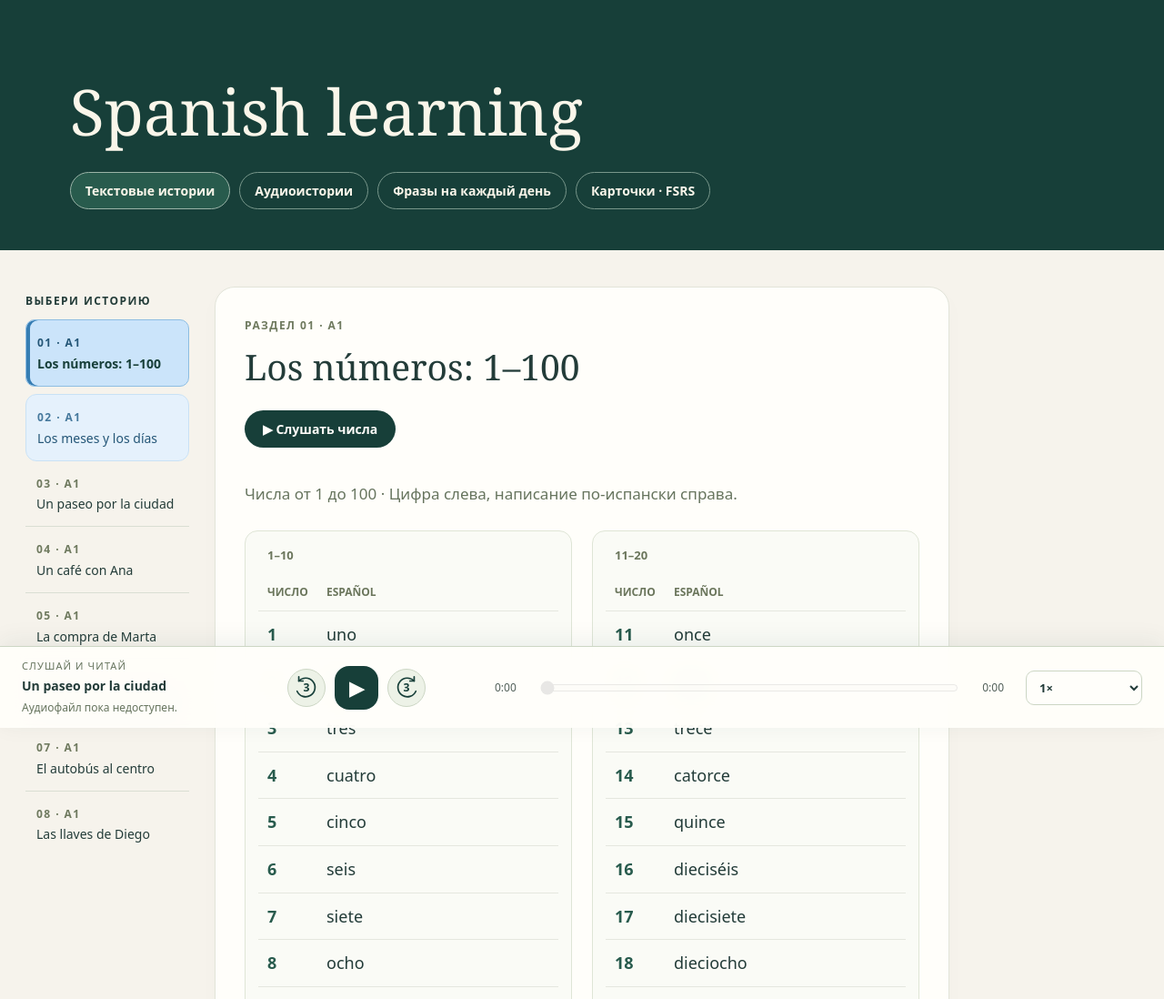
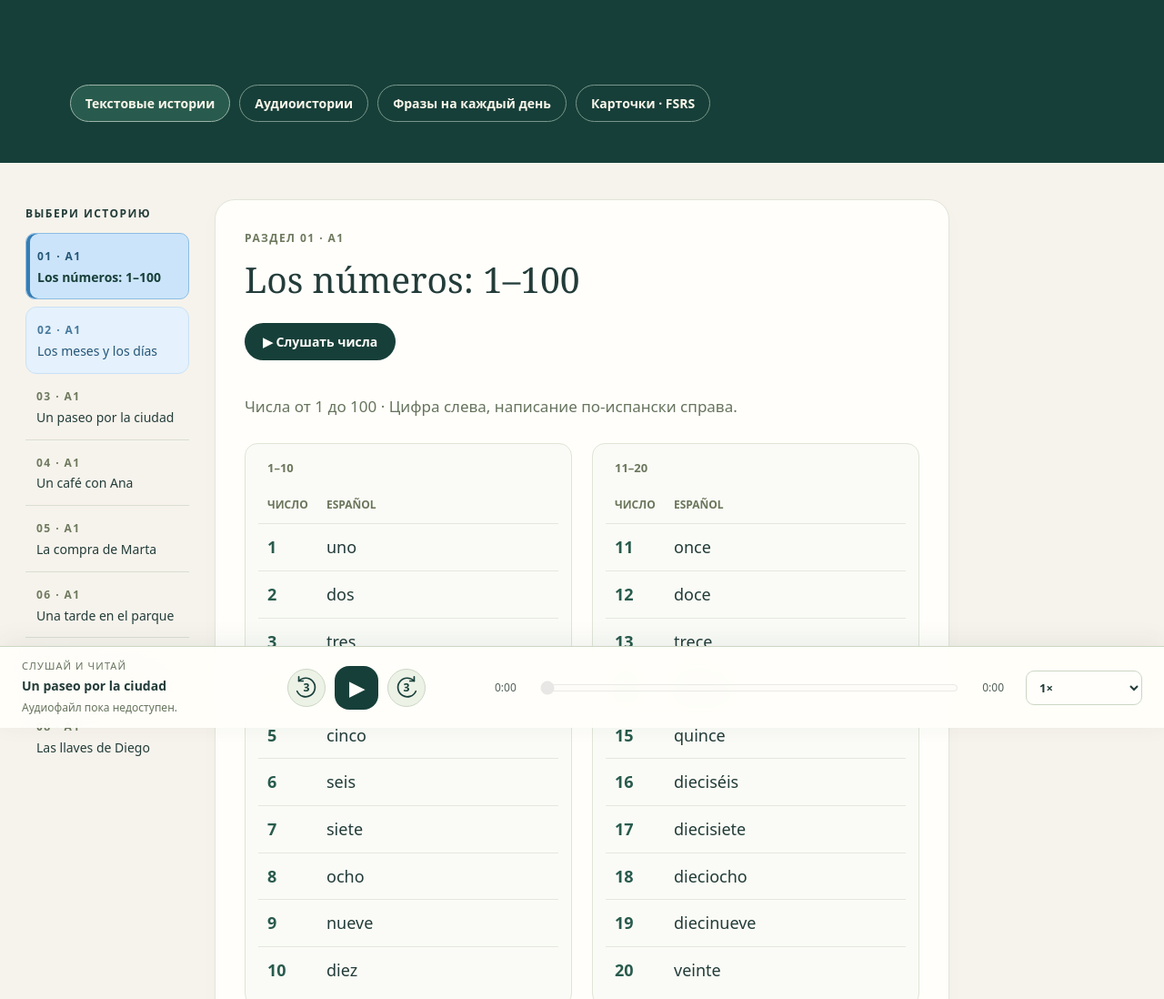
Before and after one commit to yagub4learning-source/spanish-learning, a plain HTML site: page index.html in a window 1280 px wide. Shown: the top 1098 px of the page at 91% size. Drawn offline with Linux system fonts and the light colour scheme; a script that the page names is missing.

Commit message:
Remove Spanish learning heading from page header

```diff
--- a/index.html
+++ b/index.html
@@ -70,7 +70,7 @@ body{padding-bottom:150px}.audio{display:none}.player-dock{position:fixed;bottom
 body[data-active-panel="cards-panel"]{padding-bottom:0}
 .story-selection-menu{position:fixed;z-index:100;box-sizing:border-box;max-width:calc(100vw - 24px);padding:12px;border:1px solid #becbb8;border-radius:12px;background:#fffefa;box-shadow:0 6px 24px #173f3933;font:14px/1.5 system-ui;color:#233c39}.story-selection-menu[hidden]{display:none}.story-selection-text{display:block;max-width:300px;overflow-wrap:anywhere;margin-bottom:8px}.story-selection-menu p{max-width:300px;margin:6px 0 0}.sentence-toggle{user-select:text;-webkit-user-select:text}@media print{.story-selection-menu{display:none}}
 .card-picture{display:block;max-width:100%;max-height:300px;object-fit:contain;margin:12px auto;border-radius:12px}.card-picture[hidden]{display:none}.managed-card .card-picture{max-height:160px;margin:10px 0}.card-edit-form select,.card-edit-form input[type=file]{max-width:100%;font:14px system-ui}.card-edit-form .image-remove{display:flex;align-items:center;gap:8px}
-</style></head><body><header><h1>Spanish learning</h1><nav class="section-tabs" role="tablist" aria-label="Разделы"><button class="section-tab" id="tab-text" type="button" role="tab" aria-selected="true" aria-controls="text-panel">Текстовые истории</button><button class="section-tab" id="tab-audio" type="button" role="tab" aria-selected="false" aria-controls="audio-panel" tabindex="-1">Аудиоистории</button><button class="section-tab" id="tab-phrases" type="button" role="tab" aria-selected="false" aria-controls="phrases-panel" tabindex="-1">Фразы на каждый день</button><button class="section-tab" id="tab-cards" type="button" role="tab" aria-selected="false" aria-controls="cards-panel" tabindex="-1">Карточки · FSRS</button></nav></header><section id="text-panel" class="view-panel" data-view-panel role="tabpanel" aria-labelledby="tab-text"><div class="layout"><nav aria-label="Навигация по рассказам" id="story-nav"></nav><main id="stories"><p role="status">Загрузка историй…</p></main></div><section class="player-dock" aria-label="Аудиоплеер рассказов">
+</style></head><body><header><nav class="section-tabs" role="tablist" aria-label="Разделы"><button class="section-tab" id="tab-text" type="button" role="tab" aria-selected="true" aria-controls="text-panel">Текстовые истории</button><button class="section-tab" id="tab-audio" type="button" role="tab" aria-selected="false" aria-controls="audio-panel" tabindex="-1">Аудиоистории</button><button class="section-tab" id="tab-phrases" type="button" role="tab" aria-selected="false" aria-controls="phrases-panel" tabindex="-1">Фразы на каждый день</button><button class="section-tab" id="tab-cards" type="button" role="tab" aria-selected="false" aria-controls="cards-panel" tabindex="-1">Карточки · FSRS</button></nav></header><section id="text-panel" class="view-panel" data-view-panel role="tabpanel" aria-labelledby="tab-text"><div class="layout"><nav aria-label="Навигация по рассказам" id="story-nav"></nav><main id="stories"><p role="status">Загрузка историй…</p></main></div><section class="player-dock" aria-label="Аудиоплеер рассказов">
 <div class="player-info"><div class="player-caption">СЛУШАЙ И ЧИТАЙ</div><div class="player-title" id="player-title" lang="es-ES"></div><p class="player-note" id="player-note" role="status"></p></div>
 <div class="custom-controls">
 <div class="transport-controls"><button class="player-skip" id="player-back" type="button" aria-label="Назад на 3 секунды"><svg viewBox="0 0 32 32" width="30" height="30" aria-hidden="true" focusable="false"><g fill="none" stroke="currentColor" stroke-width="1.8" stroke-linecap="round" stroke-linejoin="round"><path d="M7 8a11 11 0 1 1-2 12"/><path d="M7 3v5h5"/></g><text x="16" y="20.5" text-anchor="middle" fill="currentColor" font-family="system-ui,sans-serif" font-size="13" font-weight="650">3</text></svg></button><button class="player-toggle" id="player-toggle" type="button" aria-label="Воспроизвести">▶</button><button class="player-skip" id="player-forward" type="button" aria-label="Вперёд на 3 секунды"><svg viewBox="0 0 32 32" width="30" height="30" aria-hidden="true" focusable="false"><g transform="translate(32 0) scale(-1 1)" fill="none" stroke="currentColor" stroke-width="1.8" stroke-linecap="round" stroke-linejoin="round"><path d="M7 8a11 11 0 1 1-2 12"/><path d="M7 3v5h5"/></g><text x="16" y="20.5" text-anchor="middle" fill="currentColor" font-family="system-ui,sans-serif" font-size="13" font-weight="650">3</text></svg></button></div>
```
